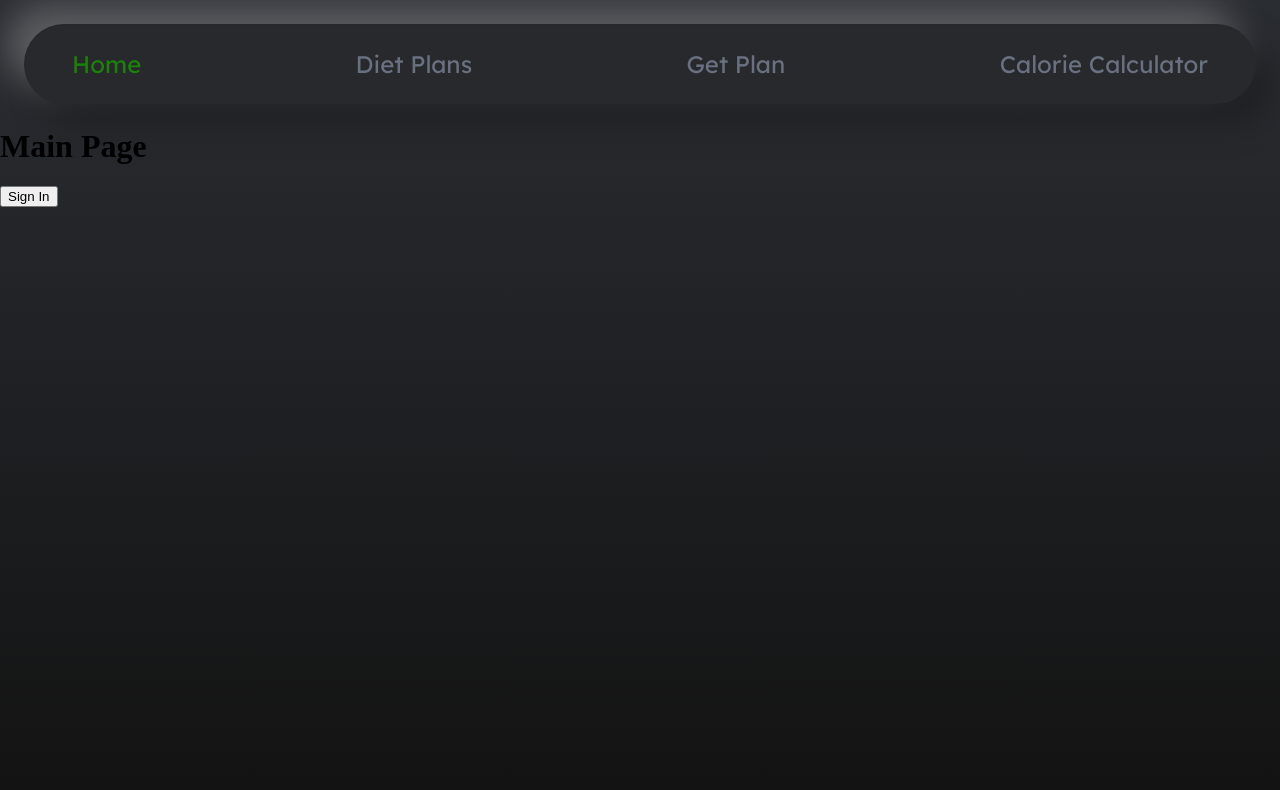
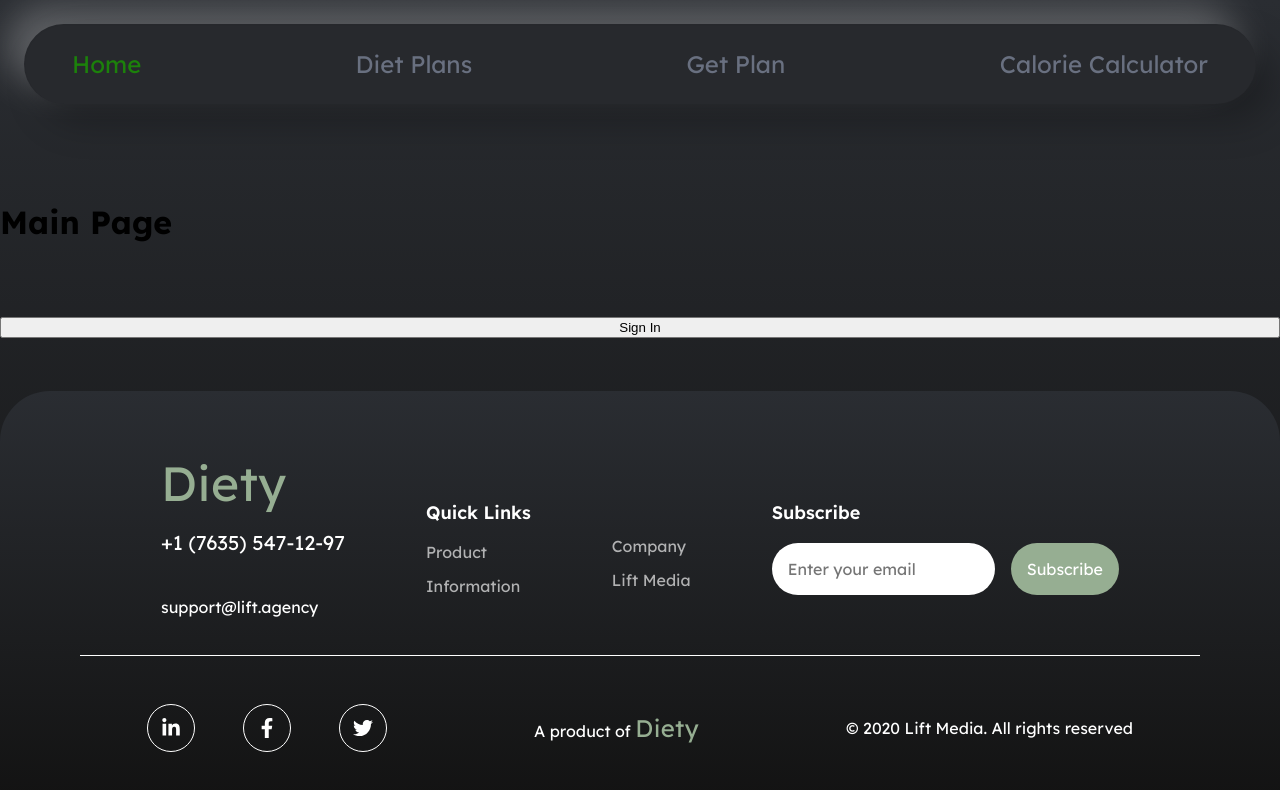
Before and after one commit to AchyuthMohan/devcraft-excel-2022, a React (Create React App) app: page / in a window 1280 px wide. Shown: the top 790 px of the page. Built offline with nearby package versions, Linux system fonts and the light colour scheme; no server answers.

Commit message:
Added Footer

```diff
--- /dev/null
+++ b/src/components/Footer/Footer.css
@@ -0,0 +1,148 @@
+.footer__main {
+  display: flex;
+  flex-direction: column;
+  flex-wrap: wrap;
+  background: linear-gradient(180deg, #2a2d32 0%, #131313 99.17%);
+  background-blend-mode: overlay;
+  border-top-left-radius: 50px;
+  border-top-right-radius: 50px;
+  padding-bottom: 3rem;
+}
+.footer__main_1 {
+  display: flex;
+  padding: 5rem;
+  padding-bottom: 1rem;
+  flex-direction: row;
+  flex-wrap: wrap;
+  justify-content: space-evenly;
+  align-items: center;
+  flex-wrap: wrap;
+  border-top-left-radius: 50px;
+  border-top-right-radius: 50px;
+}
+.footer__section {
+  display: flex;
+  flex-direction: column;
+  justify-content: center;
+  align-items: flex-start;
+  gap: 1rem;
+}
+.footer__heading {
+  font-weight: 400;
+  font-size: 48px;
+  line-height: 24px;
+  letter-spacing: 0.38px;
+  font-family: var(--primary-font);
+  color: #96ae92;
+}
+.footer_phone {
+  font-weight: 400;
+  font-size: 20px;
+  margin-top: 1rem;
+  line-height: 32px;
+  color: #ffffff;
+}
+.footer_email {
+  font-weight: 400;
+  margin-top: 1rem;
+  font-size: 16px;
+  line-height: 32px;
+  color: #ffffff;
+}
+.footer__heading_1 {
+  font-weight: 600;
+  font-size: 18px;
+  line-height: 28px;
+  color: #ffffff;
+}
+.footer_text {
+  font-weight: 400;
+  font-size: 16px;
+  line-height: 18px;
+  color: #ffffff;
+  opacity: 0.65;
+}
+.footer__subscribe {
+  display: flex;
+  flex-direction: row;
+  justify-content: center;
+  align-items: center;
+}
+.footer__subscribe input {
+  width: 100%;
+  height: 100%;
+  border: none;
+  outline: none;
+  background: #ffffff;
+  border-radius: 50px;
+  padding: 1rem;
+  font-size: 1rem;
+  font-family: var(--primary-font);
+  color: #000000;
+}
+.footer__subscribe button {
+  border: none;
+  outline: none;
+  background: #96ae92;
+  border-radius: 50px;
+  padding: 1rem;
+  font-size: 1rem;
+  font-family: var(--primary-font);
+  color: #ffffff;
+  margin-left: 1rem;
+  cursor: pointer;
+  transition: all 0.3s ease-in-out;
+}
+.footer__subscribe button:hover {
+  background: #1c810b;
+}
+.footer__section_1_content {
+  font-weight: 400;
+  font-size: 16px;
+  line-height: 18px;
+  font-family: var(--primary-font);
+  /* White */
+
+  color: #ffffff;
+}
+.footer__heading_2 {
+  font-weight: 400;
+  font-size: 24px;
+  line-height: 24px;
+  letter-spacing: 0.38px;
+  font-family: var(--primary-font);
+  color: #96ae92;
+}
+.footer__section_1 {
+  display: flex;
+  flex-direction: row;
+  flex-wrap: wrap;
+  justify-content: space-evenly;
+  align-items: center;
+}
+.footer__section_1-icons {
+  display: flex;
+  flex-direction: row;
+  flex-wrap: nowrap;
+  justify-content: center;
+  gap: 3rem;
+}
+.footer__icon_wrapper {
+  border: 1.5px solid #ffffff;
+  border-radius: 50%;
+  width: 3rem;
+  height: 3rem;
+  display: flex;
+  font-size: 1.25rem;
+  color: #ffffff;
+  cursor: pointer;
+  justify-content: center;
+  align-items: center;
+  transition: all 0.3s ease-in-out;
+}
+
+.footer__icon_wrapper:hover
+{
+    background-color: white;
+    color: #000000;
+}
--- /dev/null
+++ b/src/components/Footer/Footer.js
@@ -0,0 +1,76 @@
+import React from "react";
+import "./Footer.css";
+import {
+  FaFacebook,
+  FaTwitter,
+  FaLinkedin,
+  FaLinkedinIn,
+  FaFacebookF,
+} from "react-icons/fa";
+
+function Footer() {
+  return (
+    <>
+      <div className="footer__main">
+        <div className="footer__main_1">
+          <div className="footer__section">
+            <div className="footer__heading">Diety</div>
+            <div className="footer_phone">+1 (7635) 547-12-97</div>
+            <div className="footer_email">support@lift.agency</div>
+          </div>
+          <div className="footer__section">
+            <div className="footer__heading_1">Quick Links</div>
+            <div className="footer_text">Product</div>
+            <div className="footer_text">Information</div>
+          </div>
+          <div
+            className="footer__section"
+            style={{
+              paddingTop: "2rem",
+            }}
+          >
+            <div className="footer_text">Company</div>
+            <div className="footer_text">Lift Media</div>
+          </div>
+          <div className="footer__section">
+            <div className="footer__heading_1">Subscribe</div>
+            <div className="footer__subscribe">
+              <input type="text" placeholder="Enter your email" />
+              <button className="footer__button">Subscribe</button>
+            </div>
+          </div>
+          <div
+            style={{
+              width: "100%",
+              marginTop: "2rem",
+              marginBottom: "2rem",
+              height: "1px",
+              backgroundColor: "white",
+            }}
+          ></div>
+        </div>
+        <div className="footer__section_1">
+          <div className="footer__section_1-icons">
+            <div className="footer__icon_wrapper">
+              <FaLinkedinIn className="footer__icon" />
+            </div>
+            <div className="footer__icon_wrapper">
+              <FaFacebookF className="footer__icon" />
+            </div>
+            <div className="footer__icon_wrapper">
+              <FaTwitter className="footer__icon" />
+            </div>
+          </div>
+          <div className="footer__section_1_content">
+            A product of <span className="footer__heading_2">Diety</span>
+          </div>
+          <div className="footer__section_1_content">
+            © 2020 Lift Media. All rights reserved
+          </div>
+        </div>
+      </div>
+    </>
+  );
+}
+
+export default Footer;
--- a/src/components/MainLayout/MainLayout.js
+++ b/src/components/MainLayout/MainLayout.js
@@ -1,13 +1,22 @@
-import React from 'react'
-import Navbar from '../Navbar/Navbar'
-import './MainLayout.css'
-const MainLayout = ({children}) => {
+import React from "react";
+import Footer from "../Footer/Footer";
+import Navbar from "../Navbar/Navbar";
+import "./MainLayout.css";
+const MainLayout = ({ children }) => {
   return (
-    <div>
-        <Navbar/>
-        {children}
+    <div
+      style={{
+        display: "flex",
+        flexDirection: "column",
+        minHeight: "100vh",
+        justifyContent: "space-between",
+      }}
+    >
+      <Navbar />
+      {children}
+      <Footer />
     </div>
-  )
-}
+  );
+};
 
-export default MainLayout
+export default MainLayout;
--- a/src/index.css
+++ b/src/index.css
@@ -12,6 +12,7 @@
   background: linear-gradient(180deg, #2A2D32 0%, #131313 99.17%) no-repeat center center fixed;
     -webkit-font-smoothing: antialiased;
   -moz-osx-font-smoothing: grayscale;
+  font-family: var(--primary-font);
 }
 
 code {
--- a/src/pages/MainPage/MainPage.js
+++ b/src/pages/MainPage/MainPage.js
@@ -2,6 +2,7 @@
 import { UserContext } from "../../contexts/UserContext";
 import MainLayout from "../../components/MainLayout/MainLayout";
 import "./MainPage.css";
+import Footer from "../../components/Footer/Footer";
 const MainPage = () => {
   const { signedInUser, signInWithGoogle, signOutOfGoogle } =
     useContext(UserContext);
```
